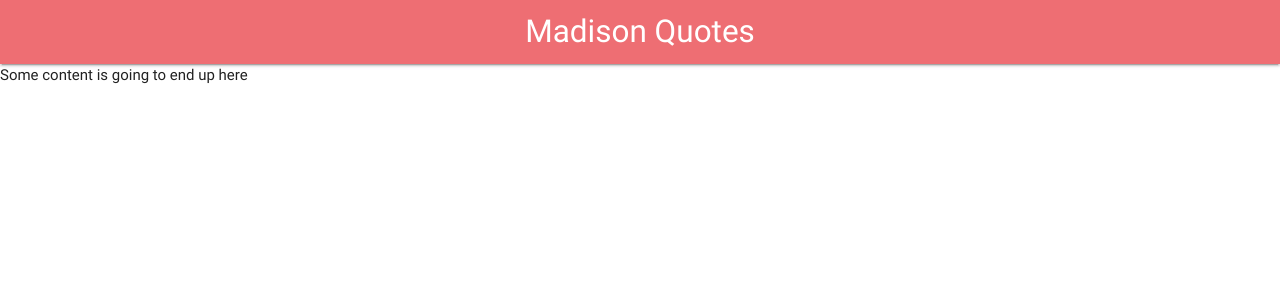
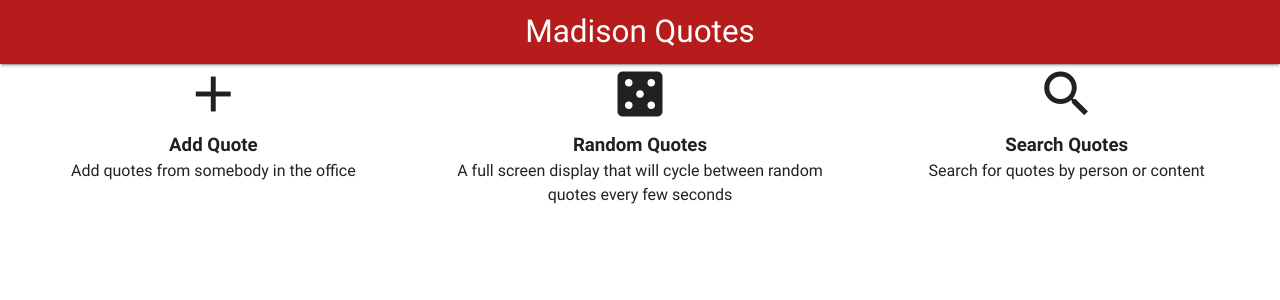
Before and after one commit to jrosenbecker/hipchat-quotebot-ui, an Angular app: page / in a window 1280 px wide. Shown: the top 300 px of the page. Built offline with nearby package versions, Linux system fonts and the light colour scheme; what angular2-materialize would draw is missing.

Commit message:
Added custom UI elements for an initial idea of options that the user can pick from

```diff
--- a/src/app/app.module.ts
+++ b/src/app/app.module.ts
@@ -2,19 +2,19 @@ import 'materialize-css';
 import { BrowserModule } from '@angular/platform-browser';
 import { NgModule } from '@angular/core';
 import { MaterializeModule } from 'angular2-materialize';
-
-
 import { AppComponent } from './app.component';
 import { HeaderComponent } from './header/header.component';
 import { AppRoutingModule } from './app.routes';
 import { HomeComponent } from './home/home.component';
+import { IconLinkComponent } from './iconlink/iconlink.component';
 
 
 @NgModule({
   declarations: [
     AppComponent,
     HeaderComponent,
-    HomeComponent
+    HomeComponent,
+    IconLinkComponent
   ],
   imports: [
     BrowserModule,
--- a/src/app/header/header.component.html
+++ b/src/app/header/header.component.html
@@ -1,5 +1,5 @@
 <nav>
-    <div class="nav-wrapper">
+    <div class="nav-wrapper red darken-4">
         <a href="#" class="brand-logo center">{{title}}</a>
     </div>
 </nav>
--- a/src/app/home/home.component.html
+++ b/src/app/home/home.component.html
@@ -1 +1,11 @@
-<div>Some content is going to end up here</div>
+<div class="row">
+    <div class="col s4 center">
+        <app-icon-link [config]="addIconLinkConfig"></app-icon-link>
+    </div>
+    <div class="col s4 center">
+        <app-icon-link [config]="randomIconLinkConfig"></app-icon-link>
+    </div>
+    <div class="col s4 center">
+        <app-icon-link [config]="searchIconLinkConfig"></app-icon-link>
+    </div>
+</div>
--- a/src/app/home/home.component.ts
+++ b/src/app/home/home.component.ts
@@ -1,6 +1,35 @@
 import { Component } from '@angular/core';
+import { IconLinkConfig } from '../iconlink/iconlink.config';
 
 @Component({
     templateUrl: 'home.component.html'
 })
-export class HomeComponent { }
+export class HomeComponent {
+    public randomIconLinkConfig: IconLinkConfig;
+    public searchIconLinkConfig: IconLinkConfig;
+    public addIconLinkConfig: IconLinkConfig;
+
+    constructor() {
+        this.init();
+    }
+
+    init(): void {
+        this.randomIconLinkConfig = {
+            icon: 'casino',
+            title: 'Random Quotes',
+            description: 'A full screen display that will cycle between random quotes every few seconds'
+        };
+
+        this.searchIconLinkConfig = {
+            icon: 'search',
+            title: 'Search Quotes',
+            description: 'Search for quotes by person or content'
+        };
+
+        this.addIconLinkConfig = {
+            icon: 'add',
+            title: 'Add Quote',
+            description: 'Add quotes from somebody in the office'
+        };
+    }
+}
--- /dev/null
+++ b/src/app/iconlink/iconlink.component.css
@@ -0,0 +1,17 @@
+.icon-link-container {
+    cursor: pointer;
+    height: 100%;
+}
+
+.icon-link-container:hover {
+    background-color:rgba(0, 0, 0, 0.1);
+}
+
+.icon-link-title {
+    font-size: 14pt;
+    font-weight: bold;
+}
+
+.icon-link-description {
+    font-size: 12pt;
+}
--- /dev/null
+++ b/src/app/iconlink/iconlink.component.html
@@ -0,0 +1,5 @@
+<div class="icon-link-container">
+    <i class="medium material-icons">{{config.icon}}</i>
+    <div class="icon-link-title">{{config.title}}</div>
+    <div class="icon-link-description">{{config.description}}</div>
+</div>
--- /dev/null
+++ b/src/app/iconlink/iconlink.config.ts
@@ -0,0 +1,5 @@
+export interface IconLinkConfig {
+    icon: String;
+    title: String;
+    description: String;
+}
```
Also changed, not shown: src/app/iconlink/iconlink.component.ts (added, +11 -0 lines).
